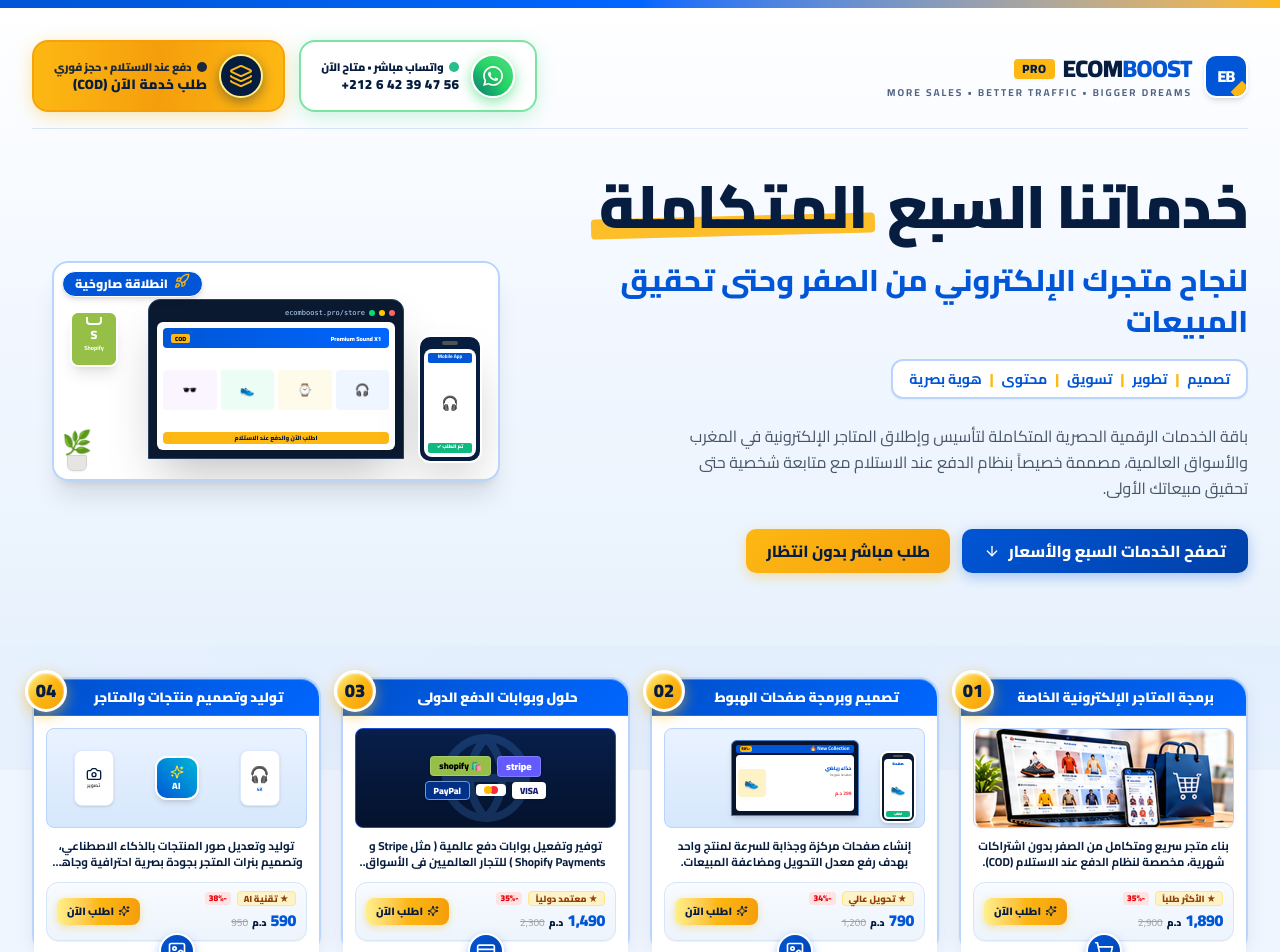
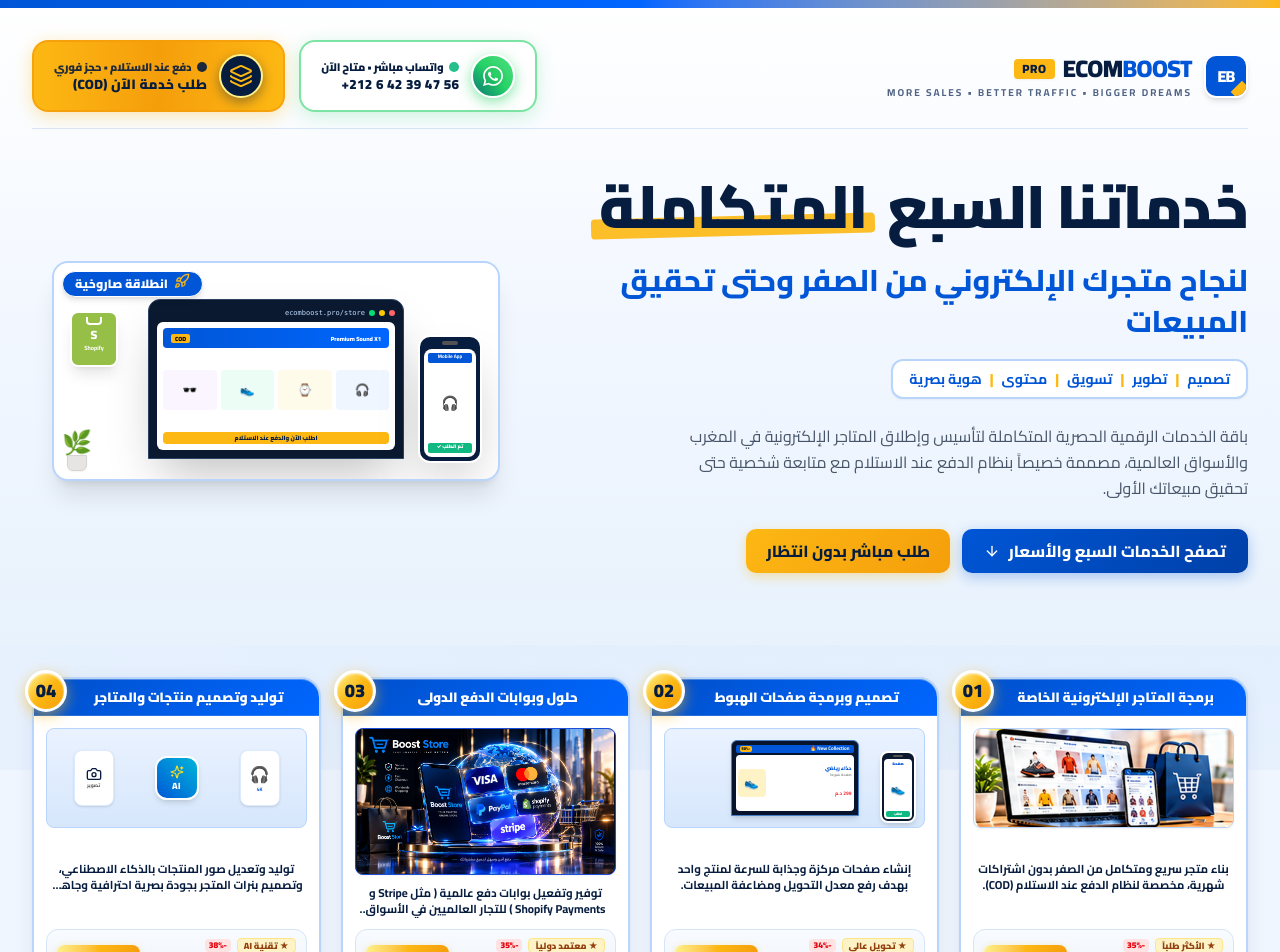
Before and after one commit to adamlmnawer914-create/ecomboost-pro, a Next.js app: page / in a window 1280 px wide. Shown: the top 952 px of the page. Built offline with nearby package versions, Linux system fonts and the light colour scheme.

Commit message:
feat(services): add user uploaded payment gateways image to card 03 in full view

```diff
--- a/src/components/ServiceMockup.tsx
+++ b/src/components/ServiceMockup.tsx
@@ -81,36 +81,17 @@
       );
 
     case "03":
-      // حلول وبوابات الدفع الدولي: Stripe, Shopify, PayPal, Visa, Mastercard
+      // حلول وبوابات الدفع الدولي: Real user-provided image (1024x576, 16:9 full view)
       return (
-        <div className="relative w-full aspect-[346/132] bg-gradient-to-b from-[#081f4a] to-[#04122d] rounded-lg overflow-hidden flex flex-col items-center justify-center p-1.5 border border-[#1d4ed8]">
-          <div className="absolute inset-0 flex items-center justify-center opacity-20">
-            <Globe className="w-24 h-24 text-blue-400" />
-          </div>
-
-          <div className="relative z-10 w-full max-w-[170px] space-y-1">
-            <div className="flex items-center justify-center gap-1.5">
-              <div className="px-2 py-0.5 rounded bg-[#635bff] text-white font-black text-[10px] shadow border border-white/20">
-                stripe
-              </div>
-              <div className="px-2 py-0.5 rounded bg-[#95bf47] text-black font-black text-[9px] shadow border border-white/20">
-                🛍️ shopify
-              </div>
-            </div>
-
-            <div className="flex items-center justify-center gap-1.5">
-              <div className="px-2 py-0.5 rounded bg-white text-[#1a1f71] font-black text-[9px] shadow">
-                VISA
-              </div>
-              <div className="px-2 py-0.5 rounded bg-white flex items-center gap-0.5 shadow">
-                <span className="w-2 h-2 rounded-full bg-red-500 inline-block" />
-                <span className="w-2 h-2 rounded-full bg-amber-400 inline-block -mr-1" />
-              </div>
-              <div className="px-2 py-0.5 rounded bg-[#003087] text-white font-black text-[9px] shadow border border-blue-400">
-                PayPal
-              </div>
-            </div>
-          </div>
+        <div className="relative w-full aspect-[1024/576] bg-[#071328] rounded-lg overflow-hidden border border-[#1d4ed8] shadow-xs flex items-center justify-center">
+          <Image
+            src="/services/payment-gateways.jpg"
+            alt="حلول وبوابات الدفع الدولي"
+            fill
+            className="object-contain object-center transition-transform duration-300 group-hover:scale-102"
+            sizes="(max-width: 768px) 100vw, (max-width: 1200px) 50vw, 25vw"
+            priority
+          />
         </div>
       );
 
--- a/src/components/ServicesGrid.tsx
+++ b/src/components/ServicesGrid.tsx
@@ -54,7 +54,7 @@
       <div
         key={service.id}
         onClick={() => onSelectService(service)}
-        className="service-card-exact group relative flex flex-col justify-between cursor-pointer"
+        className="service-card-exact group relative flex flex-col justify-between cursor-pointer h-full"
         title={`اضغط لطلب خدمة: ${service.title}`}
       >
         {/* Yellow Circular Number Badge on TOP-LEFT corner matching the image */}
```
Also changed, not shown: public/services/payment-gateways.jpg (added), public/services/payment-gateways.png (added).
